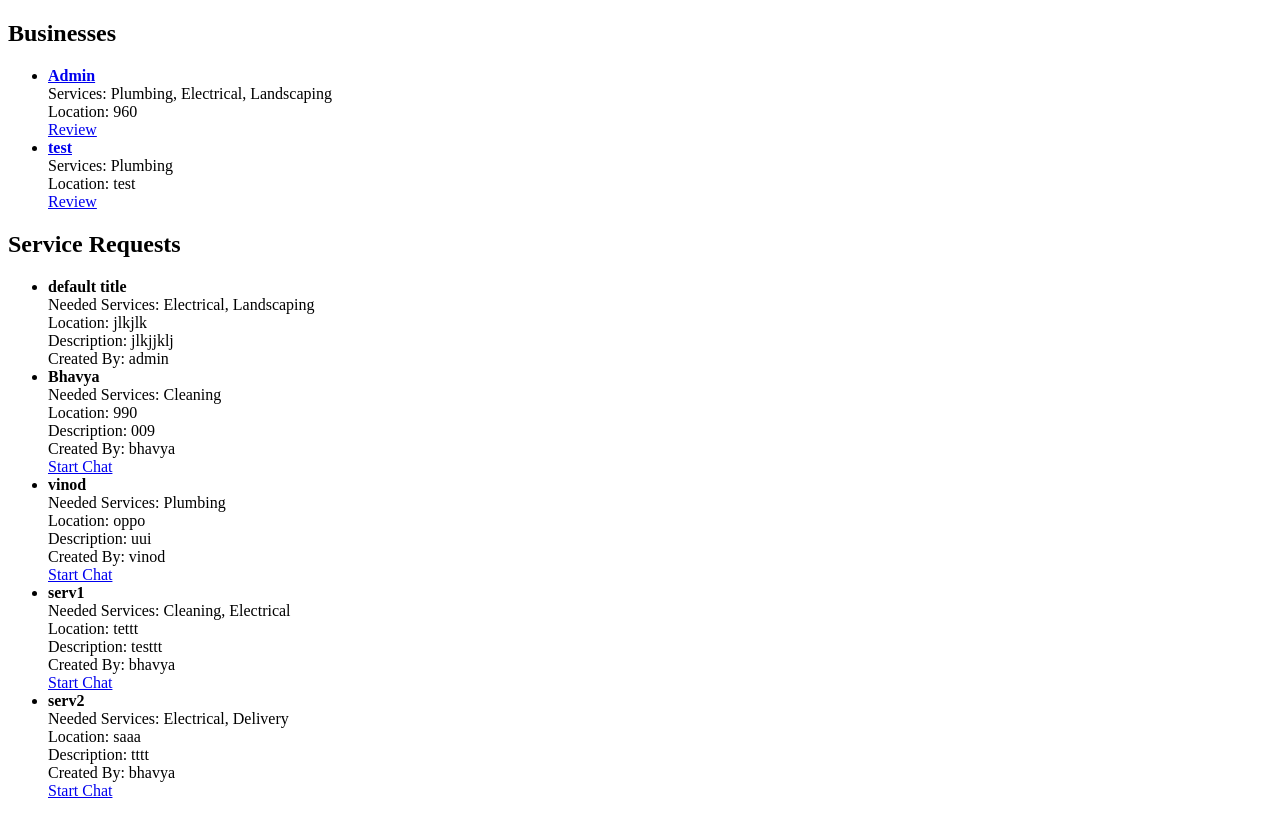
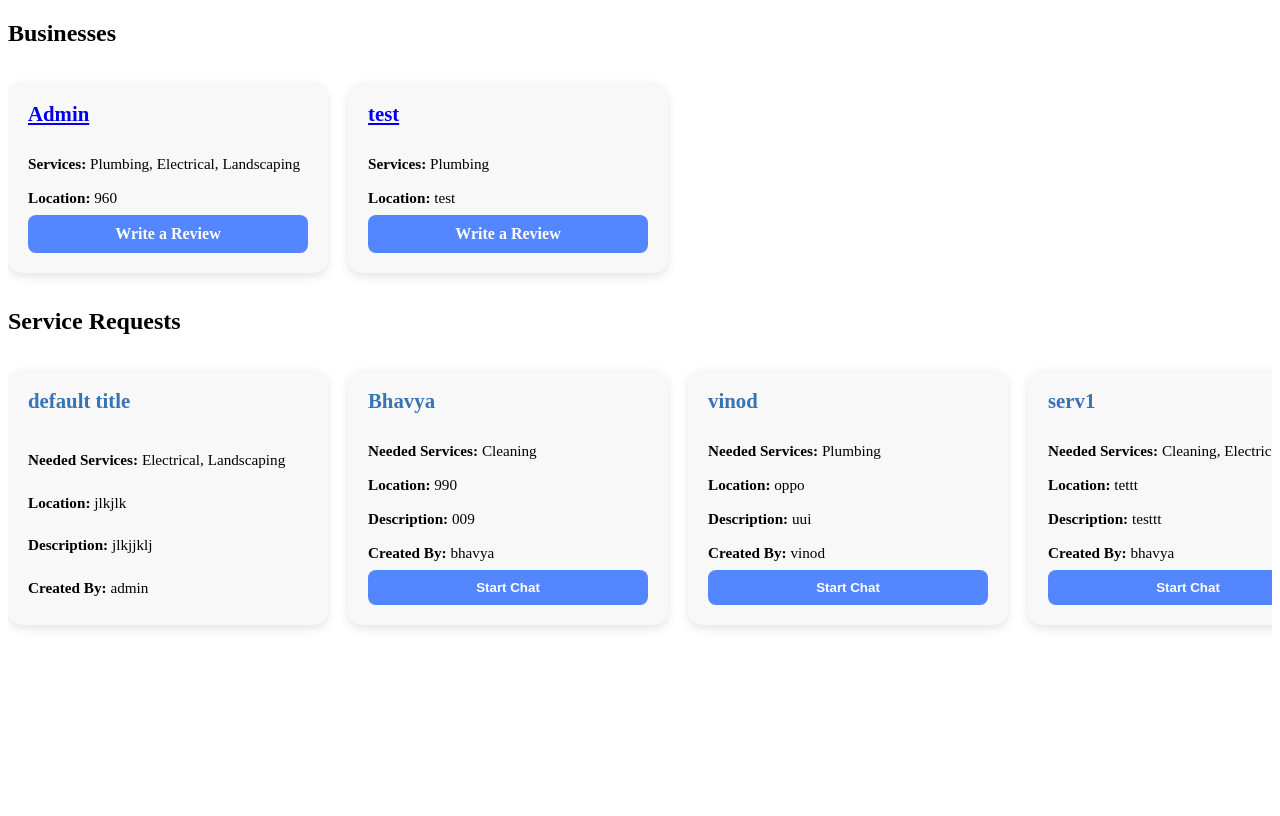
Before and after one commit to bhavyap1010/reno, a Django app: page / in a window 1280 px wide. Shown: the part 110-926 px from the top of the page. After the commit the page ends 739 px from the top, so only its background shows below. Run offline with Django 5.2, Linux system fonts and the light colour scheme; a user stored in the database is signed in; data comes from the database, SQL or seed files in the repository; both versions use the stored data as it was after the commit.

Commit message:
added scroll cards

```diff
--- a/client/static/client/home.css
+++ b/client/static/client/home.css
@@ -175,6 +175,57 @@
     background: var(--darkBlue);
 }
 
+.scroll-container {
+    display: flex;
+    overflow-x: auto;
+    gap: 20px;
+    padding: 15px 0;
+    scroll-snap-type: x mandatory;
+}
+
+.card {
+    min-width: 280px;
+    max-width: 300px;
+    background-color: #f8f8f8;
+    border-radius: 15px;
+    padding: 20px;
+    flex-shrink: 0;
+    box-shadow: 0 4px 10px rgba(0, 0, 0, 0.1);
+    scroll-snap-align: start;
+    display: flex;
+    flex-direction: column;
+    justify-content: space-between;
+}
+
+.card h3 {
+    margin-top: 0;
+    font-size: 1.3em;
+    color: var(--darkBlue);
+}
+
+.card p {
+    margin: 8px 0;
+    font-size: 0.95em;
+}
+
+.card-button {
+    margin-top: auto;
+    padding: 10px 16px;
+    border: none;
+    background-color: var(--blue);
+    color: white;
+    font-weight: bold;
+    border-radius: 8px;
+    cursor: pointer;
+    text-align: center;
+    text-decoration: none;
+    transition: background-color 0.3s ease;
+}
+
+.card-button:hover {
+    background-color: var(--darkBlue);
+}
+
 @media (max-width: 768px) {
     .header {
         display: flex;
--- a/client/templates/client/home.html
+++ b/client/templates/client/home.html
@@ -53,7 +53,7 @@
 
         {% if user.profile.account_type == 'business' %}
         <form method="get" action="{% url 'business-profile' %}">
-            <button type="submit" class="sidebar-btn">Create Business Listing</button>
+            <button type="submit" class="sidebar-btn">Create/Edit Profile</button>
         </form>
         {% endif %}
 
@@ -69,40 +69,36 @@
 </div>
 
 <h2>Businesses</h2>
-<ul>
+<div class="scroll-container">
     {% for business in businesses %}
-    <li>
-        <strong>
-            <a href="{% url 'business-detail' business.id %}">
-                {{ business.name }}
-            </a>
-        </strong><br>
-        Services: {{ business.services }}<br>
-        Location: {{ business.service_location }}<br>
-        <a href="{% url 'write-review' business.id %}">Review</a>
-    </li>
+    <div class="card">
+        <h3><a href="{% url 'business-detail' business.id %}">{{ business.name }}</a></h3>
+        <p><strong>Services:</strong> {{ business.services }}</p>
+        <p><strong>Location:</strong> {{ business.service_location }}</p>
+        <a href="{% url 'write-review' business.id %}" class="card-button">Write a Review</a>
+    </div>
     {% empty %}
-    <li>No businesses available.</li>
+    <div>No businesses available.</div>
     {% endfor %}
-</ul>
+</div>
 
 <h2>Service Requests</h2>
-<ul>
+<div class="scroll-container">
     {% for request in service_requests %}
-    <li>
-        <strong>{{ request.title }}</strong><br>
-        Needed Services: {{ request.services_needed }}<br>
-        Location: {{ request.location }}<br>
-        Description: {{ request.description }} <br>
-        Created By: {{ request.user.username }} <br>
+    <div class="card">
+        <h3>{{ request.title }}</h3>
+        <p><strong>Needed Services:</strong> {{ request.services_needed }}</p>
+        <p><strong>Location:</strong> {{ request.location }}</p>
+        <p><strong>Description:</strong> {{ request.description|truncatechars:100 }}</p>
+        <p><strong>Created By:</strong> {{ request.user.username }}</p>
         {% if request.user != user %}
-        <a href="javascript:void(0);" onclick="startChat('{{ request.user.username }}')">Start Chat</a>
+        <button class="card-button" onclick="startChat('{{ request.user.username }}')">Start Chat</button>
         {% endif %}
-    </li>
+    </div>
     {% empty %}
-    <li>No service requests found.</li>
+    <div>No service requests found.</div>
     {% endfor %}
-</ul>
+</div>
 
 <script>
     function toggleSidebar() {
```
Also changed, not shown: db.sqlite3.
